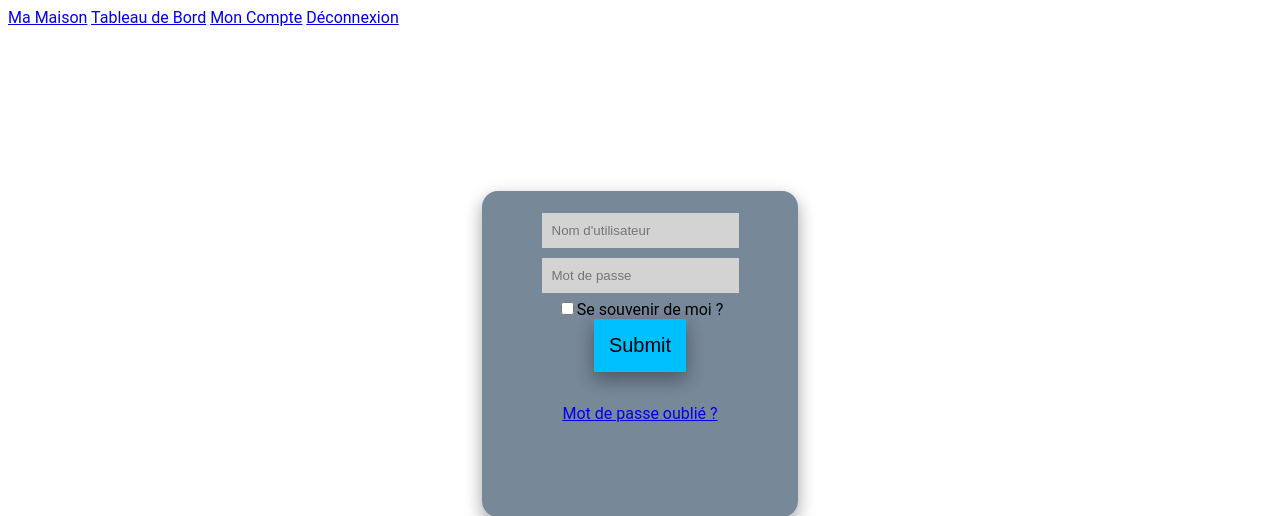
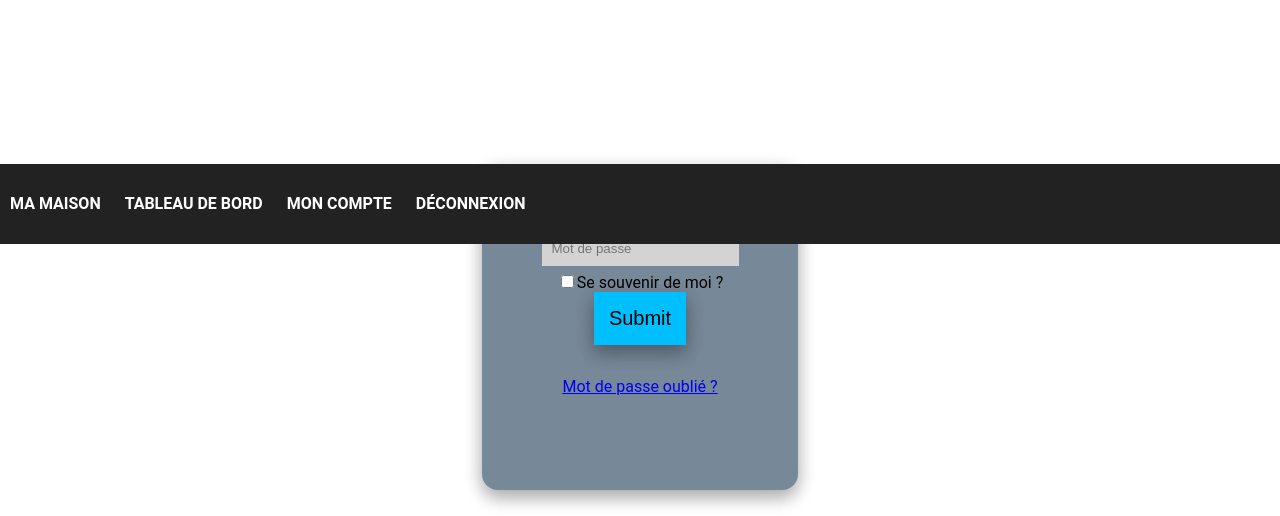
Before and after one commit to LouisSDev/HKdev, a PHP site: page /view/connection.php in a window 1280 px wide. Shown: the top 516 px of the page. Run offline with PHP 8.4, Linux system fonts and the light colour scheme; data that the repository does not hold is empty.

Commit message:
test header

```diff
--- /dev/null
+++ b/ressources/css/header.css
@@ -0,0 +1,25 @@
+ /* HEADER */
+.header{
+    position: fixed;
+    left: 0;
+    right: 0;
+    height: 80px;
+    line-height: 80px;
+    background-color: #222222;
+}
+
+
+.menu a{
+    font-weight: bold;
+    text-transform: uppercase;
+    text-decoration: none;
+    padding: 0 10px;
+    color: #FFF;
+    transition: all 0.1s ease 0.2s;
+}
+
+
+.menu a:hover{
+    color: #62bcda;
+    transition: all 0.3s ease 0.2s;
+}
--- a/view/connection.php
+++ b/view/connection.php
@@ -8,9 +8,12 @@
     <title>Connexion</title>
     <link rel="stylesheet" type="text/css" href="<?php echo $GLOBALS['server_root']?>\ressources\css\global.css">
     <link rel="stylesheet" type="text/css" href="<?php echo $GLOBALS['server_root']?>\ressources\css\connection.css">
+    <link rel="stylesheet" type="text/css" href="<?php echo $GLOBALS['server_root']?>/ressources/css/header.css">
 </head>
+
+<?php include_once("header.php") ?>
 <body>
-    <?php include_once("header.php") ?>
+
     <div class="container">
         <form action="<?php echo $GLOBALS['server_root']?>" method="post" >
             <input class="box" type="text" required="" placeholder="Nom d'utilisateur" name="userMail"><br/>
--- a/view/header.php
+++ b/view/header.php
@@ -1,10 +1,3 @@
-<!DOCTYPE html>
-<html lang="fr">
-<head>
-    <title>title</title>
-    <link rel="stylesheet" type="text/css" href="<?php echo $GLOBALS['server_root']?>/ressources/css/header.css">
-    <meta charset="utf-8"/>
-</head>
 
 
 <header class="header">
@@ -15,6 +8,3 @@
         <a href="#">Déconnexion</a>
     </nav>
 </header>
-
-
-</html>
```
